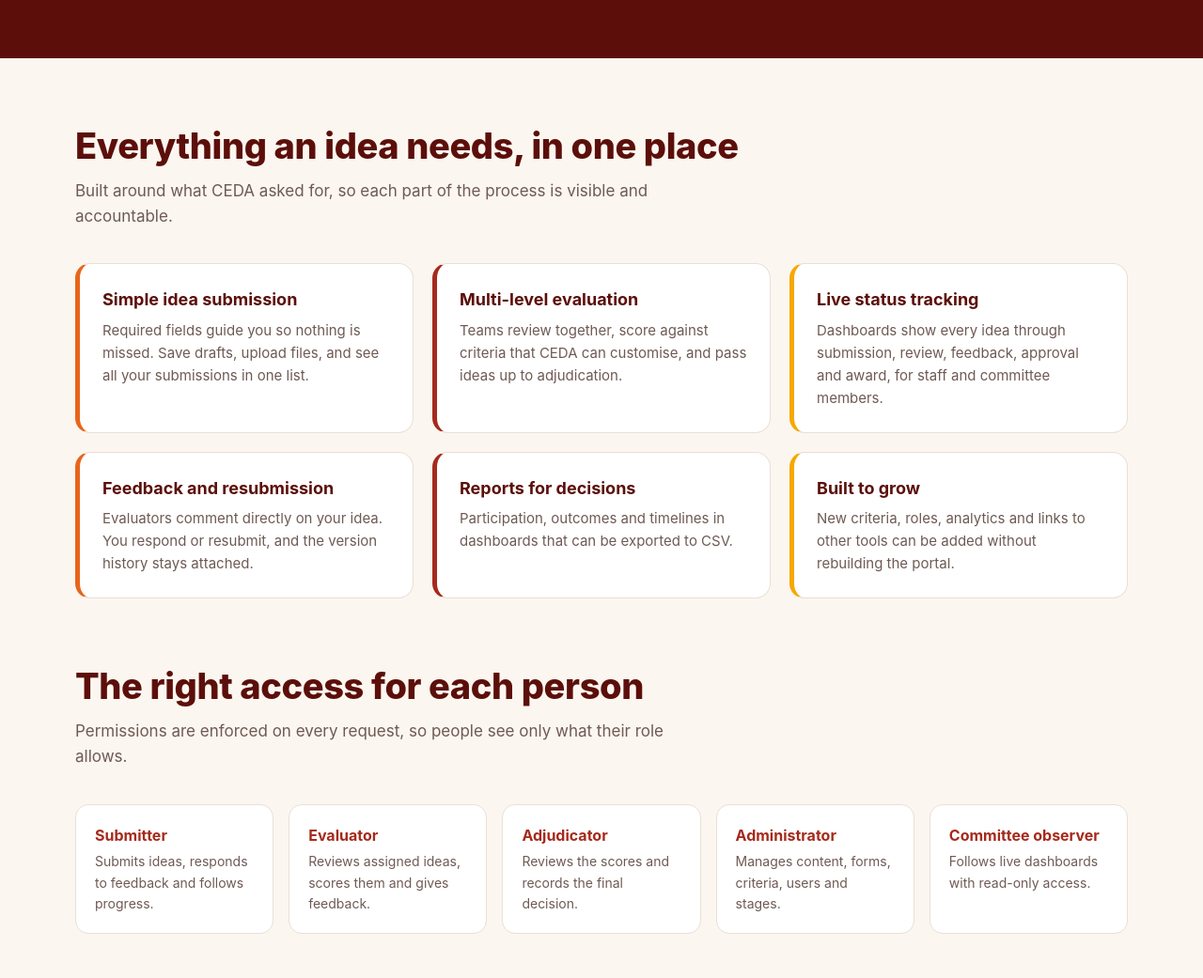
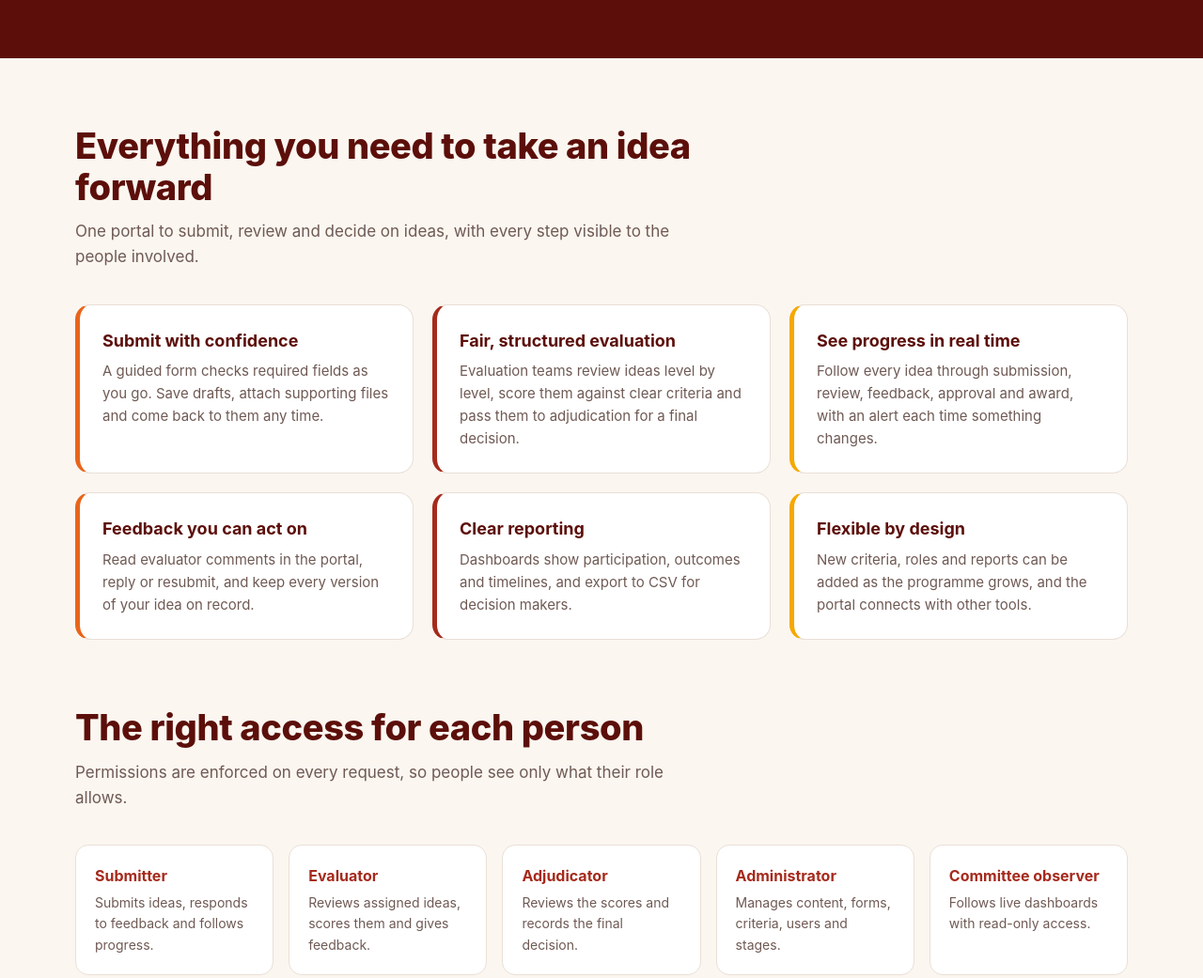
Before and after one commit to Koodirilek/business-in-a-box, a plain HTML site: page ceda-innovation-portal/index.html in a window 1280 px wide. Shown: the part 1460-2501 px from the top of the page at 94% size. Drawn offline with Linux system fonts and the light colour scheme.

Commit message:
Add files via upload

```diff
--- a/ceda-innovation-portal/index.html
+++ b/ceda-innovation-portal/index.html
@@ -150,7 +150,7 @@ footer strong{color:#fff}
 </div>
 
 <aside class="track" aria-label="Example of an idea being tracked">
-<small>Sample idea</small>
+<small>Example</small>
 <h3>Solar-powered cold storage for rural farmers</h3>
 <ol class="steps">
 <li class="done"><span class="dot">&#10003;</span><div><strong>Submitted</strong><span>12 Nov, 09:14</span></div></li>
@@ -190,15 +190,15 @@ footer strong{color:#fff}
 
 <section id="features">
 <div class="wrap">
-<h2>Everything an idea needs, in one place</h2>
-<p class="sub">Built around what CEDA asked for, so each part of the process is visible and accountable.</p>
+<h2>Everything you need to take an idea forward</h2>
+<p class="sub">One portal to submit, review and decide on ideas, with every step visible to the people involved.</p>
 <div class="grid">
-<div class="card"><h3>Simple idea submission</h3><p>Required fields guide you so nothing is missed. Save drafts, upload files, and see all your submissions in one list.</p></div>
-<div class="card"><h3>Multi-level evaluation</h3><p>Teams review together, score against criteria that CEDA can customise, and pass ideas up to adjudication.</p></div>
-<div class="card"><h3>Live status tracking</h3><p>Dashboards show every idea through submission, review, feedback, approval and award, for staff and committee members.</p></div>
-<div class="card"><h3>Feedback and resubmission</h3><p>Evaluators comment directly on your idea. You respond or resubmit, and the version history stays attached.</p></div>
-<div class="card"><h3>Reports for decisions</h3><p>Participation, outcomes and timelines in dashboards that can be exported to CSV.</p></div>
-<div class="card"><h3>Built to grow</h3><p>New criteria, roles, analytics and links to other tools can be added without rebuilding the portal.</p></div>
+<div class="card"><h3>Submit with confidence</h3><p>A guided form checks required fields as you go. Save drafts, attach supporting files and come back to them any time.</p></div>
+<div class="card"><h3>Fair, structured evaluation</h3><p>Evaluation teams review ideas level by level, score them against clear criteria and pass them to adjudication for a final decision.</p></div>
+<div class="card"><h3>See progress in real time</h3><p>Follow every idea through submission, review, feedback, approval and award, with an alert each time something changes.</p></div>
+<div class="card"><h3>Feedback you can act on</h3><p>Read evaluator comments in the portal, reply or resubmit, and keep every version of your idea on record.</p></div>
+<div class="card"><h3>Clear reporting</h3><p>Dashboards show participation, outcomes and timelines, and export to CSV for decision makers.</p></div>
+<div class="card"><h3>Flexible by design</h3><p>New criteria, roles and reports can be added as the programme grows, and the portal connects with other tools.</p></div>
 </div>
 </div>
 </section>
@@ -231,7 +231,7 @@ footer strong{color:#fff}
 <section class="priv" id="privacy">
 <div class="wrap">
 <h2>Your ideas and your data stay protected</h2>
-<p class="sub" style="color:#e9cfc9">The portal is designed to follow Botswana&rsquo;s Data Protection Act, 2024.</p>
+<p class="sub" style="color:#e9cfc9">The portal is built to comply with Botswana&rsquo;s Data Protection Act, 2024.</p>
 <ul>
 <li>Data held in Botswana</li>
 <li>Access limited by role, with every action recorded in an audit trail</li>
@@ -267,8 +267,8 @@ footer strong{color:#fff}
 
 <footer>
 <div class="wrap">
-<div><strong>CEDA Innovation Portal</strong><br>Prototype built for the CEDA Innovation Portal Hackathon 2026.</div>
-<div>Technology Services Division, Destiny Decoded Pest Control (Pty) Ltd<br>The CEDA logo belongs to the Citizen Entrepreneurial Development Agency.</div>
+<div><strong>CEDA Innovation Portal</strong><br>Submit, evaluate and track ideas in one place.<br><a href="/privacy" style="text-decoration:underline">Privacy notice</a> &nbsp; <a href="#faq" style="text-decoration:underline">FAQ</a> &nbsp; <a href="#help" style="text-decoration:underline">Help</a></div>
+<div>Platform developed by Technology Services Division, Destiny Decoded Pest Control (Pty) Ltd<br>The CEDA name and logo belong to the Citizen Entrepreneurial Development Agency.</div>
 </div>
 </footer>
 
```
